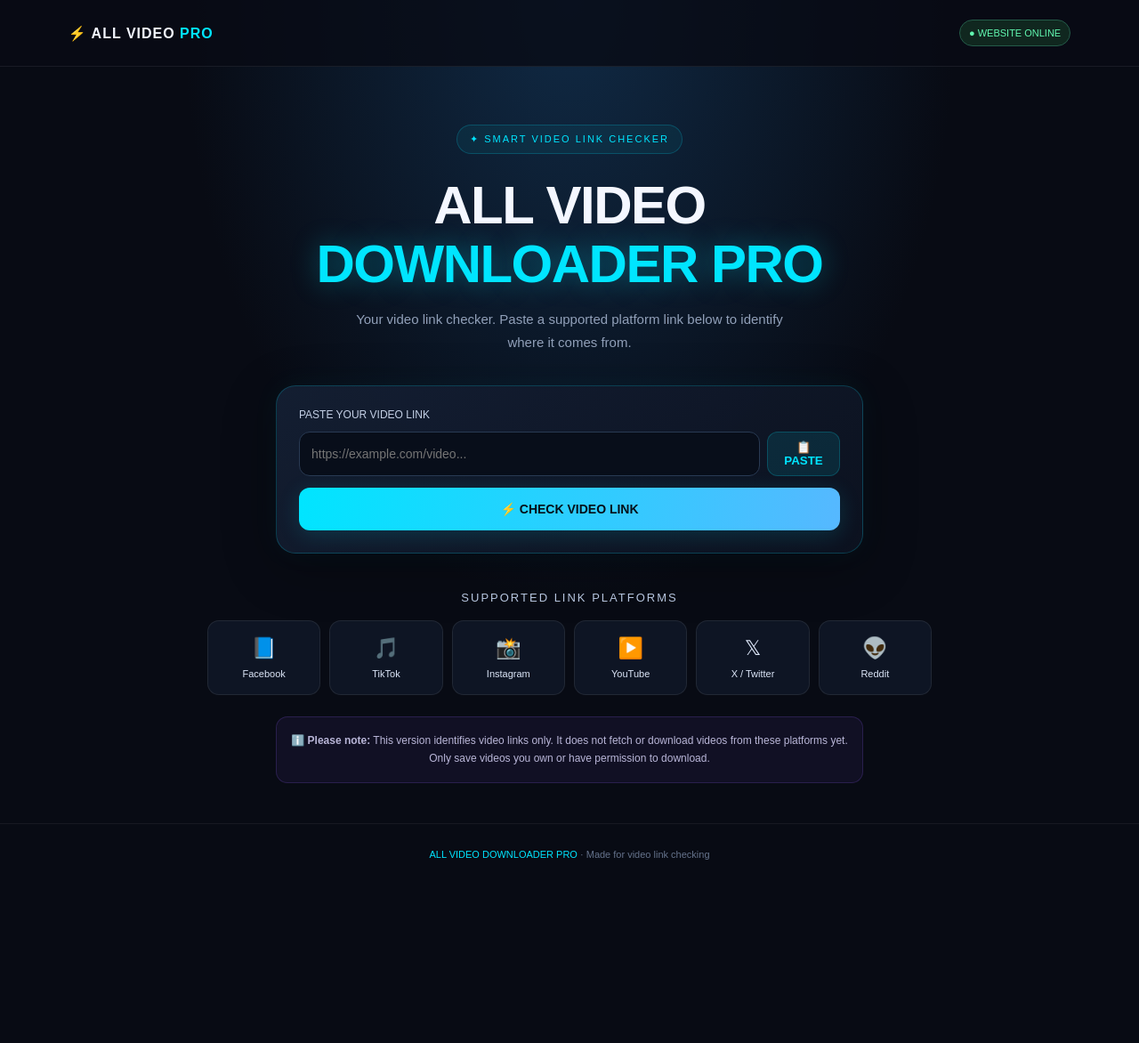
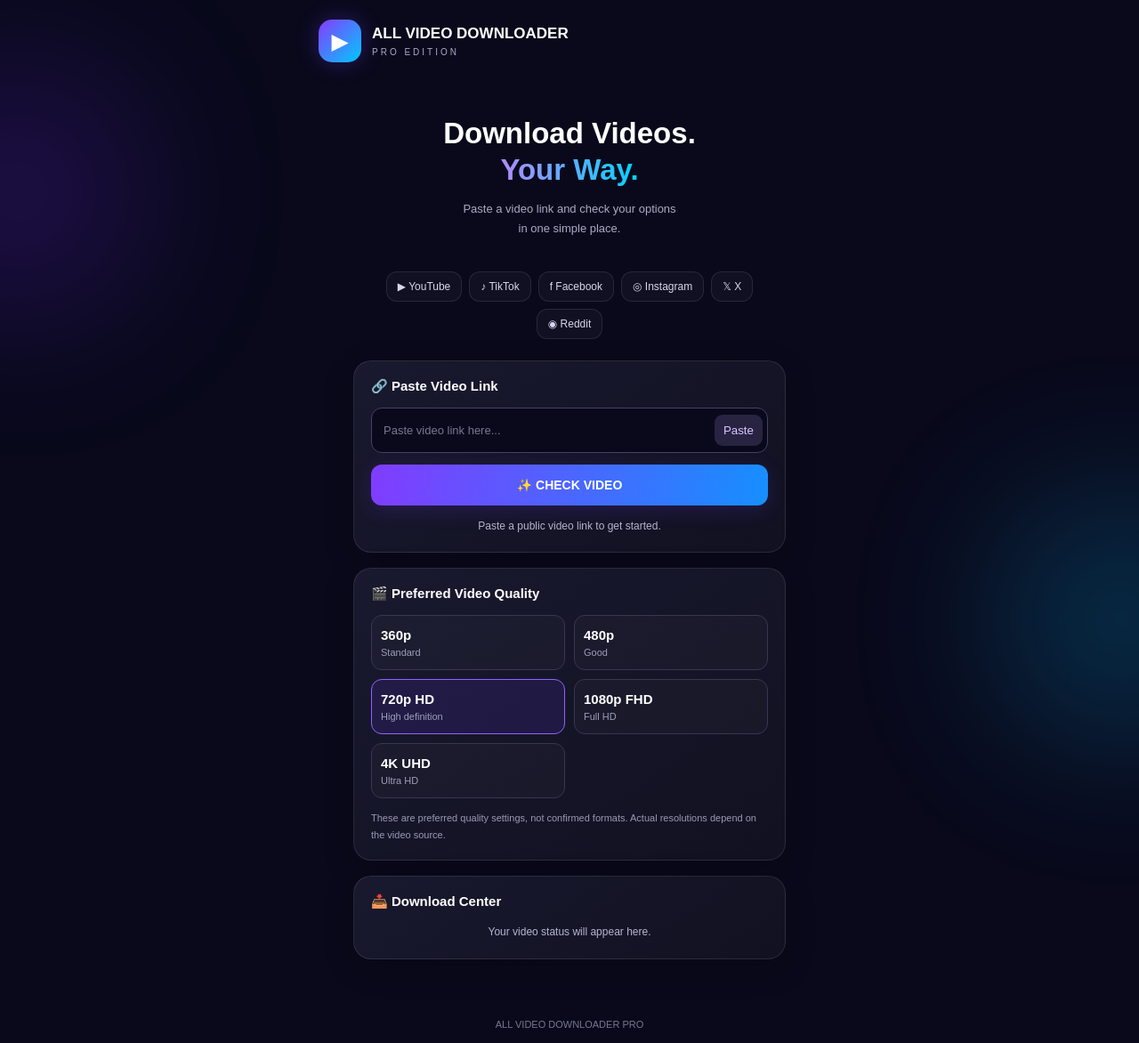
Before and after one commit to chamithasanjeewa62-cmyk/all-video-downloader-pro, a plain HTML site: page index.html in a window 1280 px wide. Shown: the whole page at 89% size. Before the commit the page ends 994 px from the top, so only its background shows below. Drawn offline with Linux system fonts and the light colour scheme.

Commit message:
Update index.html

```diff
--- a/index.html
+++ b/index.html
@@ -1,310 +1,545 @@
-<!DOCTYPE html><html lang="en">
+<!DOCTYPE html>
+<html lang="en">
 <head>
 <meta charset="UTF-8">
-<meta name="viewport" content="width=device-width, initial-scale=1.0">
-<meta name="theme-color" content="#080b14">
-<meta name="description" content="ALL VIDEO DOWNLOADER PRO - Video link checker for popular platforms.">
-<title>ALL VIDEO DOWNLOADER PRO</title>
+<meta name="viewport" content="width=device-width, initial-scale=1">
+<meta name="theme-color" content="#09091b">
+<title>All Video Downloader Pro</title>
+
 <style>
-:root {
-  --bg: #080b14;
-  --panel: #101727;
-  --blue: #00e5ff;
-  --purple: #8b5cf6;
-  --text: #f4f7ff;
-  --muted: #91a0b9;
-  --border: rgba(0,229,255,.2);
+* {
+    box-sizing: border-box;
+    margin: 0;
+    padding: 0;
 }
-* { box-sizing: border-box; }
+
 body {
-  margin: 0;
+    background: #09091b;
+    color: #fff;
+    font-family: Arial, sans-serif;
     min-height: 100vh;
-  color: var(--text);
-  background:
-    radial-gradient(ellipse at 50% 0%, #102a45 0%, transparent 48%),
-    var(--bg);
-  font-family: Arial, Helvetica, sans-serif;
 }
+
+.glow {
+    position: fixed;
+    width: 240px;
+    height: 240px;
+    border-radius: 50%;
+    filter: blur(100px);
+    opacity: .3;
+    pointer-events: none;
+    z-index: -1;
+    animation: float 7s infinite alternate;
+}
+
+.purple {
+    background: #792cff;
+    top: 5%;
+    left: -100px;
+}
+
+.blue {
+    background: #00bfff;
+    right: -100px;
+    bottom: 5%;
+}
+
+@keyframes float {
+    from { transform: translateY(-20px); }
+    to { transform: translateY(60px); }
+}
+
 header {
-  height: 75px;
+    padding: 22px 18px;
     display: flex;
-  justify-content: space-between;
     align-items: center;
-  padding: 0 6%;
-  border-bottom: 1px solid rgba(255,255,255,.07);
-  background: rgba(8,11,20,.8);
+    gap: 12px;
+    max-width: 600px;
+    margin: auto;
 }
-.brand {
-  font-weight: 900;
-  letter-spacing: 1px;
-  font-size: 16px;
+
+.logo {
+    height: 48px;
+    width: 48px;
+    display: grid;
+    place-items: center;
+    border-radius: 15px;
+    font-size: 25px;
+    background: linear-gradient(135deg, #853bff, #00caff);
+    box-shadow: 0 0 25px #713bff55;
 }
-.brand span { color: var(--blue); }
+
+header h1 {
+    font-size: 17px;
+}
+
+header p {
+    font-size: 10px;
+    color: #aaaacb;
+    letter-spacing: 3px;
+    margin-top: 5px;
+}
+
+main {
+    width: 100%;
+    max-width: 520px;
+    padding: 10px 17px 35px;
+    margin: auto;
+}
+
+.hero {
+    text-align: center;
+    padding: 27px 0;
+    animation: appear .7s ease;
+}
+
+@keyframes appear {
+    from { opacity: 0; transform: translateY(15px); }
+    to { opacity: 1; transform: translateY(0); }
+}
+
+.hero h2 {
+    font-size: 33px;
+    line-height: 1.25;
+}
+
+.hero h2 span {
+    background: linear-gradient(90deg, #b38aff, #00d5ff);
+    color: transparent;
+    -webkit-background-clip: text;
+    background-clip: text;
+}
+
+.hero p {
+    color: #aaaac5;
+    font-size: 13px;
+    line-height: 1.7;
+    margin-top: 12px;
+}
+
+.platforms {
+    display: flex;
+    justify-content: center;
+    flex-wrap: wrap;
+    gap: 8px;
+    margin: 10px 0 24px;
+}
+
+.platform {
+    padding: 9px 12px;
+    border: 1px solid #ffffff19;
+    background: #ffffff08;
+    border-radius: 12px;
+    font-size: 12px;
+    color: #d7d7ee;
+}
+
+.card {
+    background: linear-gradient(145deg, #19192f, #111121);
+    border: 1px solid #ffffff18;
+    padding: 19px;
+    border-radius: 20px;
+    margin-bottom: 17px;
+    box-shadow: 0 10px 35px #0003;
+}
+
+.card h3 {
+    font-size: 15px;
+    margin-bottom: 15px;
+}
+
+.inputbox {
+    display: flex;
+    align-items: center;
+    border: 1px solid #45416a;
+    background: #09091b;
+    border-radius: 12px;
+    padding: 5px;
+}
+
+.inputbox:focus-within {
+    border-color: #9361ff;
+    box-shadow: 0 0 15px #713bff30;
+}
+
+input {
+    min-width: 0;
+    flex: 1;
+    padding: 12px 8px;
+    border: 0;
+    outline: 0;
+    background: transparent;
+    color: white;
+    font-size: 13px;
+}
+
+input::placeholder {
+    color: #777792;
+}
+
+button, .download {
+    cursor: pointer;
+    font-family: inherit;
+}
+
+.paste {
+    background: #292342;
+    color: #d6c7ff;
+    border: 0;
+    padding: 10px;
+    border-radius: 9px;
+}
+
+.primary {
+    display: block;
+    width: 100%;
+    margin-top: 13px;
+    padding: 15px;
+    border: 0;
+    border-radius: 12px;
+    background: linear-gradient(100deg, #813cff, #168fff);
+    color: white;
+    font-weight: bold;
+    font-size: 14px;
+    box-shadow: 0 5px 22px #713bff30;
+    transition: transform .2s;
+}
+
+.primary:active {
+    transform: scale(.97);
+}
+
 .status {
-  color: #61f7b0;
-  font-size: 11px;
-  border: 1px solid #245b49;
-  background: #10271f;
-  padding: 8px 10px;
-  border-radius: 30px;
+    margin-top: 13px;
+    text-align: center;
+    color: #b5b5d0;
+    font-size: 12px;
+    line-height: 1.7;
+    overflow-wrap: anywhere;
 }
-main {
-  max-width: 850px;
-  margin: auto;
-  padding: 65px 18px 45px;
-  text-align: center;
+
+.qualities {
+    display: grid;
+    grid-template-columns: 1fr 1fr;
+    gap: 10px;
 }
-.badge {
-  display: inline-block;
-  color: var(--blue);
-  border: 1px solid var(--border);
-  background: rgba(0,229,255,.06);
-  border-radius: 30px;
-  padding: 9px 14px;
-  font-size: 11px;
-  letter-spacing: 2px;
+
+.quality {
+    border: 1px solid #383651;
+    border-radius: 12px;
+    padding: 13px 10px;
+    background: #ffffff05;
+    color: white;
+    text-align: left;
 }
-h1 {
-  font-size: clamp(34px, 7vw, 60px);
-  line-height: 1.1;
-  margin: 25px 0 16px;
-  font-weight: 900;
-  letter-spacing: -1.5px;
-}
-h1 span {
-  color: var(--blue);
-  text-shadow: 0 0 30px rgba(0,229,255,.35);
-}
-.subtitle {
-  color: var(--muted);
-  max-width: 510px;
-  margin: 0 auto;
-  line-height: 1.7;
+
+.quality strong {
+    display: block;
     font-size: 15px;
 }
-.card {
-  max-width: 660px;
-  margin: 36px auto 0;
-  padding: 25px;
-  border: 1px solid var(--border);
-  border-radius: 22px;
-  background: linear-gradient(145deg, rgba(20,31,51,.97), rgba(12,18,32,.97));
-  box-shadow: 0 15px 60px rgba(0,0,0,.3), 0 0 30px rgba(0,229,255,.05);
-  text-align: left;
+
+.quality small {
+    display: block;
+    margin-top: 5px;
+    font-size: 11px;
+    color: #9d9db8;
 }
-.label {
-  font-size: 12px;
-  color: #c4d0e6;
+
+.quality.active {
+    border-color: #9361ff;
+    background: #713bff20;
+}
+
+.note {
+    font-size: 11px;
+    color: #9999b4;
+    line-height: 1.7;
+    margin-top: 13px;
+}
+
+#previewCard {
+    display: none;
+}
+
+video {
+    width: 100%;
+    border-radius: 12px;
+    background: black;
+}
+
+.download {
     display: block;
-  margin-bottom: 12px;
+    text-align: center;
+    text-decoration: none;
+    padding: 14px;
+    border-radius: 12px;
+    margin-top: 13px;
+    color: white;
+    background: linear-gradient(100deg, #713bff, #078bff);
+    font-weight: bold;
 }
-.input-wrap {
-  display: flex;
-  gap: 8px;
-}
-input {
-  width: 100%;
-  min-width: 0;
-  padding: 16px 13px;
-  border: 1px solid #293a53;
-  border-radius: 12px;
-  background: #080e1a;
-  color: white;
-  font-size: 14px;
-  outline: none;
-}
-input:focus {
-  border-color: var(--blue);
-  box-shadow: 0 0 0 3px rgba(0,229,255,.08);
-}
-button {
-  cursor: pointer;
-  font-weight: bold;
-  border: 0;
-  border-radius: 12px;
-  transition: .2s;
-}
-.paste {
-  min-width: 82px;
-  color: var(--blue);
-  background: rgba(0,229,255,.1);
-  border: 1px solid var(--border);
-  padding: 0 12px;
-}
-.paste:hover { background: rgba(0,229,255,.2); }
-.check {
-  width: 100%;
-  margin-top: 13px;
-  padding: 16px;
-  color: #051019;
-  background: linear-gradient(100deg, var(--blue), #56b8ff);
-  font-size: 14px;
-  box-shadow: 0 5px 25px rgba(0,229,255,.15);
-}
-.check:hover { transform: translateY(-2px); }
-.result {
-  display: none;
-  margin-top: 18px;
-  padding: 16px;
-  border: 1px solid var(--border);
-  background: #0a1422;
-  border-radius: 13px;
-  overflow-wrap: anywhere;
-}
-.result h3 { margin: 0 0 8px; color: var(--blue); }
-.result p { margin: 6px 0; color: var(--muted); font-size: 13px; line-height: 1.6; }
-.platform-title {
-  margin: 42px 0 18px;
-  font-size: 13px;
-  letter-spacing: 2px;
-  color: #b7c6df;
-}
-.platforms {
-  display: grid;
-  grid-template-columns: repeat(6, 1fr);
-  gap: 10px;
-}
-.platform {
-  padding: 17px 5px;
-  border: 1px solid rgba(255,255,255,.08);
-  border-radius: 13px;
-  background: rgba(18,27,44,.7);
-  color: #dce6f8;
-  font-size: 11px;
-}
-.platform .icon {
-  font-size: 23px;
-  display: block;
-  margin-bottom: 9px;
-}
-.info {
-  max-width: 660px;
-  margin: 24px auto 0;
-  padding: 16px;
-  border-radius: 13px;
-  background: rgba(139,92,246,.07);
-  border: 1px solid rgba(139,92,246,.2);
-  color: #b9b6d8;
-  font-size: 12px;
-  line-height: 1.7;
-}
+
 footer {
     text-align: center;
-  padding: 28px 15px;
-  color: #65738c;
+    color: #777791;
     font-size: 11px;
-  border-top: 1px solid rgba(255,255,255,.06);
-}
-footer span { color: var(--blue); }
-@media(max-width:550px) {
-  header { padding: 0 16px; height: 65px; }
-  .brand { font-size: 13px; }
-  main { padding-top: 45px; }
-  .card { padding: 17px; margin-top: 28px; }
-  .platforms { grid-template-columns: repeat(3, 1fr); }
-  .input-wrap { flex-direction: column; }
-  .paste { padding: 13px; }
+    padding: 15px;
 }
 </style>
 </head>
+
 <body>
+
+<div class="glow purple"></div>
+<div class="glow blue"></div>
+
 <header>
-  <div class="brand">⚡ ALL VIDEO <span>PRO</span></div>
-  <div class="status">● WEBSITE ONLINE</div>
-</header><main>
-  <div class="badge">✦ SMART VIDEO LINK CHECKER</div>
-  <h1>ALL VIDEO<br><span>DOWNLOADER PRO</span></h1>
-  <p class="subtitle">
-    Your video link checker. Paste a supported platform link below
-    to identify where it comes from.
-  </p>  <section class="card">
-    <label class="label" for="videoUrl">PASTE YOUR VIDEO LINK</label>
-    <div class="input-wrap">
-      <input id="videoUrl" type="url" placeholder="https://example.com/video..." autocomplete="url">
-      <button class="paste" id="pasteBtn" type="button">📋 PASTE</button>
+    <div class="logo">▶</div>
+    <div>
+        <h1>ALL VIDEO DOWNLOADER</h1>
+        <p>PRO EDITION</p>
     </div>
-    <button class="check" id="checkBtn" type="button">⚡ CHECK VIDEO LINK</button>
-    <div class="result" id="result" aria-live="polite"></div>
-  </section>  <div class="platform-title">SUPPORTED LINK PLATFORMS</div>
+</header>
+
+<main>
+
+<section class="hero">
+    <h2>Download Videos.<br><span>Your Way.</span></h2>
+    <p>Paste a video link and check your options<br>
+    in one simple place.</p>
+</section>
+
 <div class="platforms">
-    <div class="platform"><span class="icon">📘</span>Facebook</div>
-    <div class="platform"><span class="icon">🎵</span>TikTok</div>
-    <div class="platform"><span class="icon">📸</span>Instagram</div>
-    <div class="platform"><span class="icon">▶️</span>YouTube</div>
-    <div class="platform"><span class="icon">𝕏</span>X / Twitter</div>
-    <div class="platform"><span class="icon">👽</span>Reddit</div>
-  </div>  <div class="info">
-    <strong>ℹ️ Please note:</strong> This version identifies video links only.
-    It does not fetch or download videos from these platforms yet.
-    Only save videos you own or have permission to download.
+    <div class="platform">▶ YouTube</div>
+    <div class="platform">♪ TikTok</div>
+    <div class="platform">f Facebook</div>
+    <div class="platform">◎ Instagram</div>
+    <div class="platform">𝕏 X</div>
+    <div class="platform">◉ Reddit</div>
 </div>
-</main><footer>
-  <span>ALL VIDEO DOWNLOADER PRO</span> · Made for video link checking
-</footer><script>
-const input = document.getElementById("videoUrl");
-const result = document.getElementById("result");
 
-document.getElementById("pasteBtn").addEventListener("click", async () => {
+<section class="card">
+    <h3>🔗 Paste Video Link</h3>
+
+    <div class="inputbox">
+        <input id="url" type="url"
+               placeholder="Paste video link here..."
+               autocomplete="url">
+        <button class="paste" id="paste">Paste</button>
+    </div>
+
+    <button class="primary" id="check">✨ CHECK VIDEO</button>
+    <div class="status" id="status" aria-live="polite">
+        Paste a public video link to get started.
+    </div>
+</section>
+
+<section class="card">
+    <h3>🎬 Preferred Video Quality</h3>
+
+    <div class="qualities">
+        <button class="quality" data-quality="360p">
+            <strong>360p</strong><small>Standard</small>
+        </button>
+        <button class="quality" data-quality="480p">
+            <strong>480p</strong><small>Good</small>
+        </button>
+        <button class="quality active" data-quality="720p">
+            <strong>720p HD</strong><small>High definition</small>
+        </button>
+        <button class="quality" data-quality="1080p">
+            <strong>1080p FHD</strong><small>Full HD</small>
+        </button>
+        <button class="quality" data-quality="4K">
+            <strong>4K UHD</strong><small>Ultra HD</small>
+        </button>
+    </div>
+
+    <p class="note">
+        These are preferred quality settings, not confirmed
+        formats. Actual resolutions depend on the video source.
+    </p>
+</section>
+
+<section class="card" id="previewCard">
+    <h3>🎥 Video Preview</h3>
+    <video id="player" controls playsinline></video>
+    <div class="status" id="resolution"></div>
+    <a id="download" class="download" href="#" download>
+        ⬇️ Download Video
+    </a>
+</section>
+
+<section class="card">
+    <h3>📥 Download Center</h3>
+    <div class="status" id="downloadStatus">
+        Your video status will appear here.
+    </div>
+</section>
+
+</main>
+
+<footer>ALL VIDEO DOWNLOADER PRO</footer>
+
+<script>
+"use strict";
+
+const urlInput = document.getElementById("url");
+const statusBox = document.getElementById("status");
+const checkButton = document.getElementById("check");
+const previewCard = document.getElementById("previewCard");
+const player = document.getElementById("player");
+const resolution = document.getElementById("resolution");
+const downloadLink = document.getElementById("download");
+const downloadStatus = document.getElementById("downloadStatus");
+
+let selectedQuality = "720p";
+
+document.getElementById("paste").addEventListener("click", async () => {
     try {
         const text = await navigator.clipboard.readText();
+
         if (!text) {
-      alert("Your clipboard is empty. Copy a video link first.");
+            statusBox.textContent = "Clipboard is empty.";
             return;
         }
-    input.value = text.trim();
-    result.style.display = "block";
-    result.innerHTML = "<p>✅ Link pasted. Tap CHECK VIDEO LINK.</p>";
-  } catch {
-    input.focus();
-    alert("Clipboard access is blocked by your browser. Long-press the box and choose Paste.");
+
+        urlInput.value = text.trim();
+        statusBox.textContent = "Link pasted. Press CHECK VIDEO.";
+    } catch (error) {
+        statusBox.textContent =
+            "Clipboard permission unavailable. Long-press the input box and tap Paste.";
     }
 });
 
-document.getElementById("checkBtn").addEventListener("click", () => {
-  const value = input.value.trim();
-  result.style.display = "block";
+document.querySelectorAll(".quality").forEach(button => {
+    button.addEventListener("click", () => {
+        document.querySelectorAll(".quality").forEach(item => {
+            item.classList.remove("active");
+        });
 
-  if (!value) {
-    result.innerHTML = "<p style='color:#ff8e9b'>Please paste a video link first.</p>";
+        button.classList.add("active");
+        selectedQuality = button.dataset.quality;
+
+        downloadStatus.textContent =
+            "Preferred quality: " + selectedQuality +
+            ". Actual available quality has not been checked yet.";
+    });
+});
+
+function identifyPlatform(host) {
+    if (host === "tiktok.com" || host.endsWith(".tiktok.com")) {
+        return "TikTok";
+    }
+
+    if (host === "facebook.com" || host.endsWith(".facebook.com") ||
+        host === "fb.watch") {
+        return "Facebook";
+    }
+
+    if (host === "instagram.com" || host.endsWith(".instagram.com")) {
+        return "Instagram";
+    }
+
+    if (host === "youtube.com" || host.endsWith(".youtube.com") ||
+        host === "youtu.be") {
+        return "YouTube";
+    }
+
+    if (host === "x.com" || host.endsWith(".x.com") ||
+        host === "twitter.com" || host.endsWith(".twitter.com")) {
+        return "X / Twitter";
+    }
+
+    if (host === "reddit.com" || host.endsWith(".reddit.com")) {
+        return "Reddit";
+    }
+
+    return "Other website";
+}
+
+checkButton.addEventListener("click", () => {
+    const raw = urlInput.value.trim();
+
+    previewCard.style.display = "none";
+    player.pause();
+    player.removeAttribute("src");
+    player.load();
+
+    if (!raw) {
+        statusBox.textContent = "⚠️ Paste a video link first.";
+        urlInput.focus();
         return;
     }
 
-  let url;
+    let parsed;
+
     try {
-    url = new URL(value);
-    if (!["https:", "http:"].includes(url.protocol)) throw new Error();
-  } catch {
-    result.innerHTML = "<p style='color:#ff8e9b'>Please enter a valid link beginning with https://</p>";
+        parsed = new URL(raw);
+    } catch (error) {
+        statusBox.textContent = "⚠️ Invalid URL. Check the link and try again.";
         return;
     }
 
-  const host = url.hostname.toLowerCase();
-  let platform = "Unknown platform";
-
-  if (host === "facebook.com" || host.endsWith(".facebook.com") || host === "fb.watch") {
-    platform = "Facebook";
-  } else if (host === "tiktok.com" || host.endsWith(".tiktok.com")) {
-    platform = "TikTok";
-  } else if (host === "instagram.com" || host.endsWith(".instagram.com")) {
-    platform = "Instagram";
-  } else if (host === "youtube.com" || host.endsWith(".youtube.com") || host === "youtu.be") {
-    platform = "YouTube";
-  } else if (host === "x.com" || host.endsWith(".x.com") || host === "twitter.com" || host.endsWith(".twitter.com")) {
-    platform = "X / Twitter";
-  } else if (host === "reddit.com" || host.endsWith(".reddit.com") || host === "redd.it") {
-    platform = "Reddit";
+    if (parsed.protocol !== "https:" && parsed.protocol !== "http:") {
+        statusBox.textContent = "⚠️ Please enter an HTTP or HTTPS link.";
+        return;
     }
 
-  result.innerHTML =
-    "<h3>✓ " + platform + " link recognized</h3>" +
-    "<p>Your link: " + escapeText(url.href) + "</p>" +
-    "<p>This demo checks the platform only. Actual video downloading is not connected yet.</p>";
+    const host = parsed.hostname.toLowerCase().replace(/\.$/, "");
+    const platform = identifyPlatform(host);
+
+    statusBox.textContent =
+        "✓ Link format is valid. Platform: " + platform + ".";
+
+    downloadStatus.textContent =
+        "Selected quality: " + selectedQuality +
+        ". A compatible video source is required to retrieve actual formats.";
+
+    /*
+      A social media page URL is not usually a direct video file.
+      Only try browser playback when the URL looks like a direct
+      MP4/WebM file. Server permissions may still prevent playback.
+    */
+
+    const path = parsed.pathname.toLowerCase();
+    const isDirectVideo = /\.(mp4|webm|ogv|mov)$/.test(path);
+
+    if (!isDirectVideo) {
+        statusBox.textContent +=
+            " This is a page link, not a direct video file.";
+        downloadStatus.textContent =
+            platform + " link detected. To retrieve the actual video " +
+            "and available qualities, connect a compatible backend service.";
+        return;
+    }
+
+    previewCard.style.display = "block";
+    player.src = parsed.href;
+    downloadLink.href = parsed.href;
+
+    resolution.textContent =
+        "Loading video information…";
+
+    player.onloadedmetadata = () => {
+        resolution.textContent =
+            "Actual resolution: " + player.videoWidth +
+            " × " + player.videoHeight;
+    };
+
+    player.onerror = () => {
+        resolution.textContent =
+            "Preview unavailable. The server may block playback or require access.";
+    };
+
+    player.load();
+
+    previewCard.scrollIntoView({
+        behavior: "smooth",
+        block: "center"
     });
+});
+</script>
 
-function escapeText(text) {
-  const div = document.createElement("div");
-  div.textContent = text;
-  return div.innerHTML;
-}
-</script></body>
+</body>
   </html>
```
Lines whose indentation alone changed are shown as unchanged.
